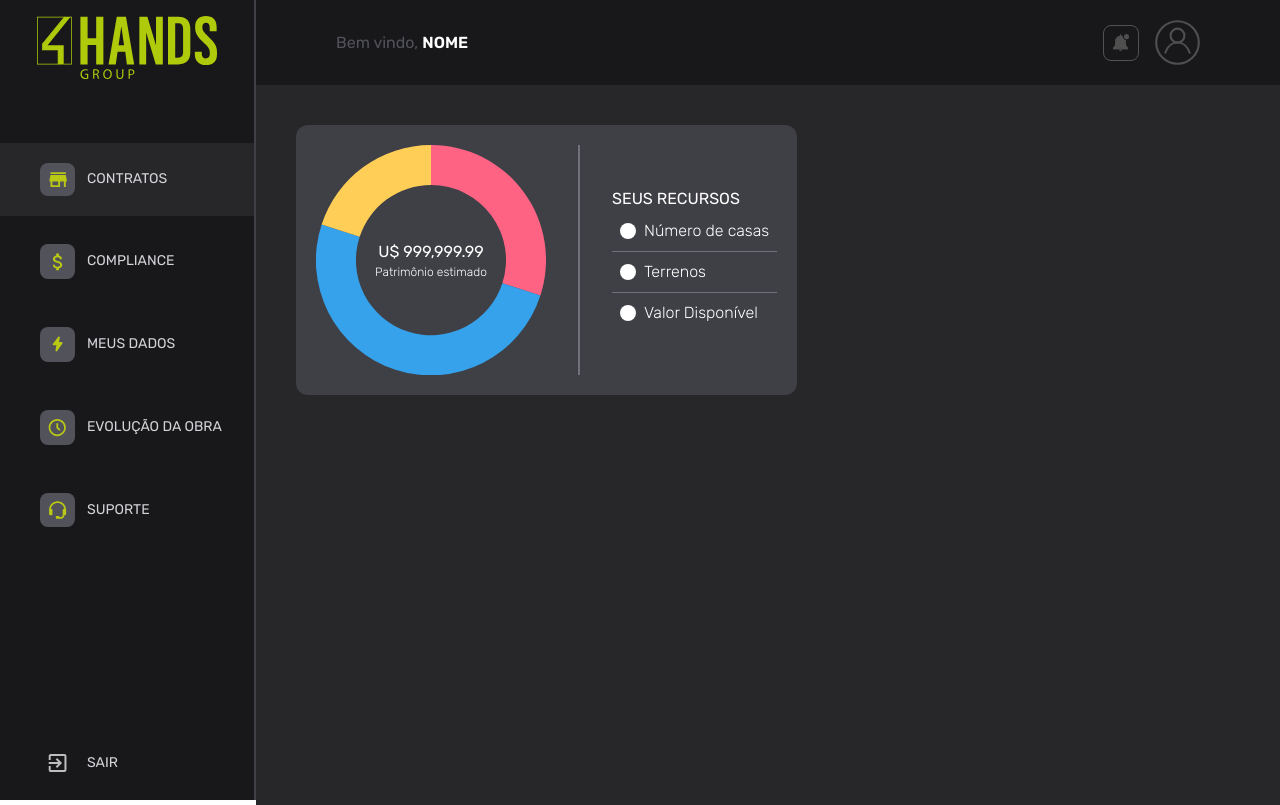
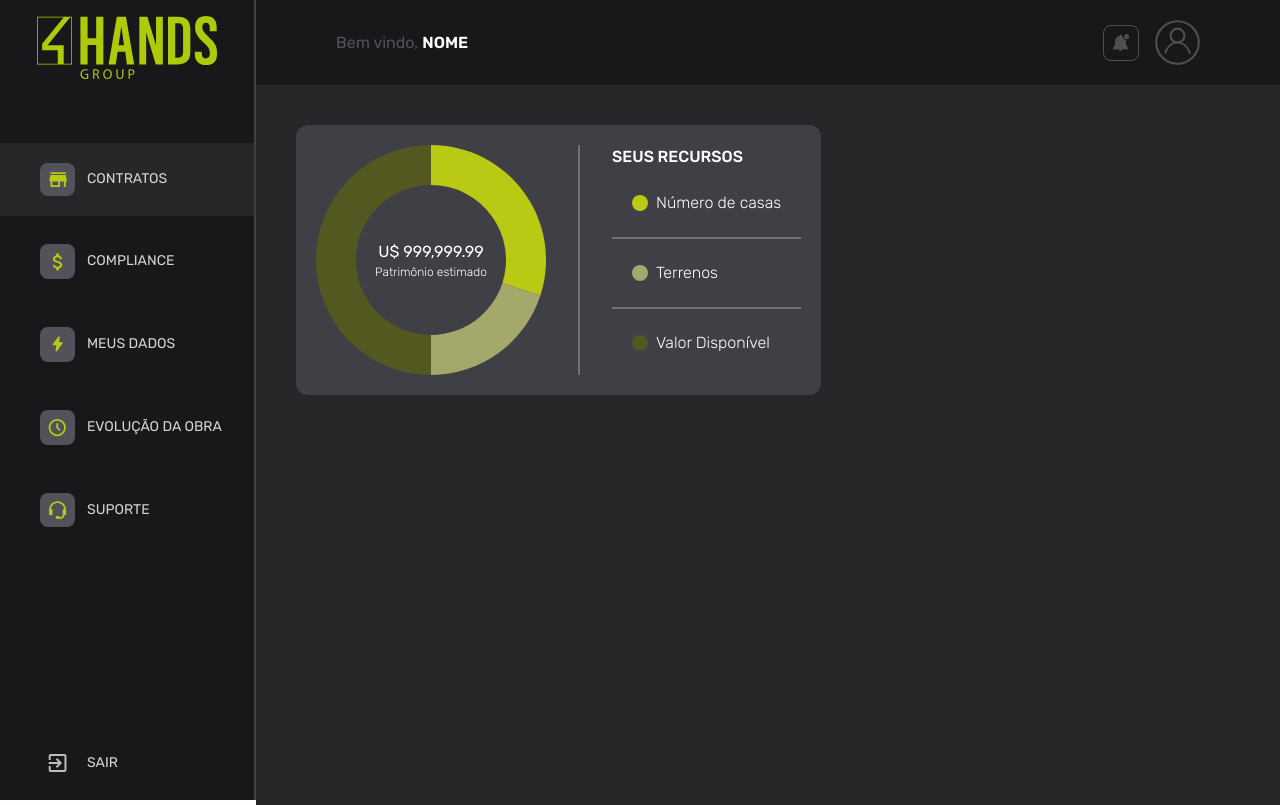
Before and after one commit to douglasc-c/jb-next, a Next.js app: page /pt-BR/dashboard in a window 1280 px wide. Built offline with nearby package versions, Linux system fonts and the light colour scheme.

Commit message:
fix(your-resources): adjusts component

```diff
--- a/src/components/cards/you-resources.tsx
+++ b/src/components/cards/you-resources.tsx
@@ -6,14 +6,13 @@ import DoughnutChart from '../charts/doughnut-chart'
 export function YorResources() {
   const { textYourResources } = useLayoutContext()
 
-  const labels = ['Red', 'Blue', 'Yellow']
-  const data = [30, 50, 20]
-  const colors = ['#FF6384', '#36A2EB', '#FFCE56']
+  const data = [30, 20, 50]
+  const colors = ['#bac914', '#a4a96b', '#525820']
 
   return (
     <div className="flex p-5 bg-zinc-700 rounded-xl h-auto space-x-8">
       <section className="relative flex justify-center items-center">
-        <DoughnutChart labels={labels} data={data} colors={colors} />
+        <DoughnutChart data={data} colors={colors} />
         <div className="absolute top-1/2 left-1/2 transform -translate-x-1/2 -translate-y-1/2 text-center">
           <p>U$ 999,999.99</p>
           <p className="text-xs font-light">
@@ -22,21 +21,23 @@ export function YorResources() {
         </div>
       </section>
       <span className="border border-zinc-500" />
-      <section className="flex flex-col justify-center">
-        <h1 className="uppercase">{textYourResources.youResources}</h1>
-        <div>
-          <div className="flex items-center space-x-2 font-light p-2">
-            <span className="p-2 bg-white rounded-full" />
-            <p>{textYourResources.numberOfHouse}</p>
-          </div>
-          <div className="flex items-center space-x-2 font-light border-y border-zinc-500 p-2">
-            <span className="p-2 bg-white rounded-full" />
-            <p>{textYourResources.land}</p>
-          </div>
-          <div className="flex items-center space-x-2 font-light p-2">
-            <span className="p-2 bg-white rounded-full" />
-            <p>{textYourResources.avaliableValue}</p>
-          </div>
+      <section className="flex flex-col justify-between">
+        <h1 className="uppercase font-medium">
+          {textYourResources.youResources}
+        </h1>
+        <div className="flex items-center space-x-2 font-light p-5">
+          <span className="p-2 bg-[#bac914] rounded-full" />
+          <p>{textYourResources.numberOfHouse}</p>
+        </div>
+        <span className="border border-zinc-500" />
+        <div className="flex items-center space-x-2 font-light p-5">
+          <span className="p-2 bg-[#a4a96b] rounded-full" />
+          <p>{textYourResources.land}</p>
+        </div>
+        <span className="border border-zinc-500" />
+        <div className="flex items-center space-x-2 font-light p-5">
+          <span className="p-2 bg-[#525820] rounded-full" />
+          <p>{textYourResources.avaliableValue}</p>
         </div>
       </section>
     </div>
--- a/src/components/charts/doughnut-chart.tsx
+++ b/src/components/charts/doughnut-chart.tsx
@@ -2,7 +2,6 @@ import { useRef, useEffect } from 'react'
 import * as d3 from 'd3'
 
 interface DoughnutChartProps {
-  labels: string[]
   data: number[]
   colors: string[]
 }
```
